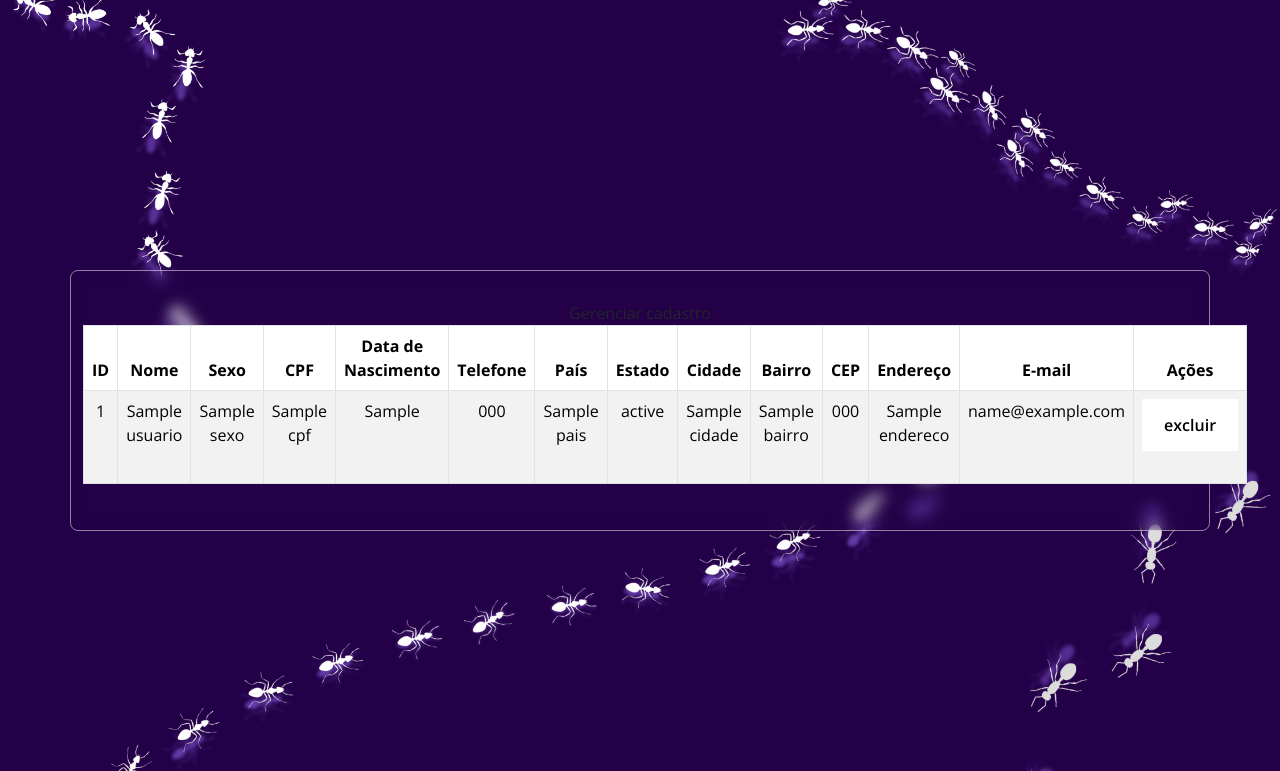
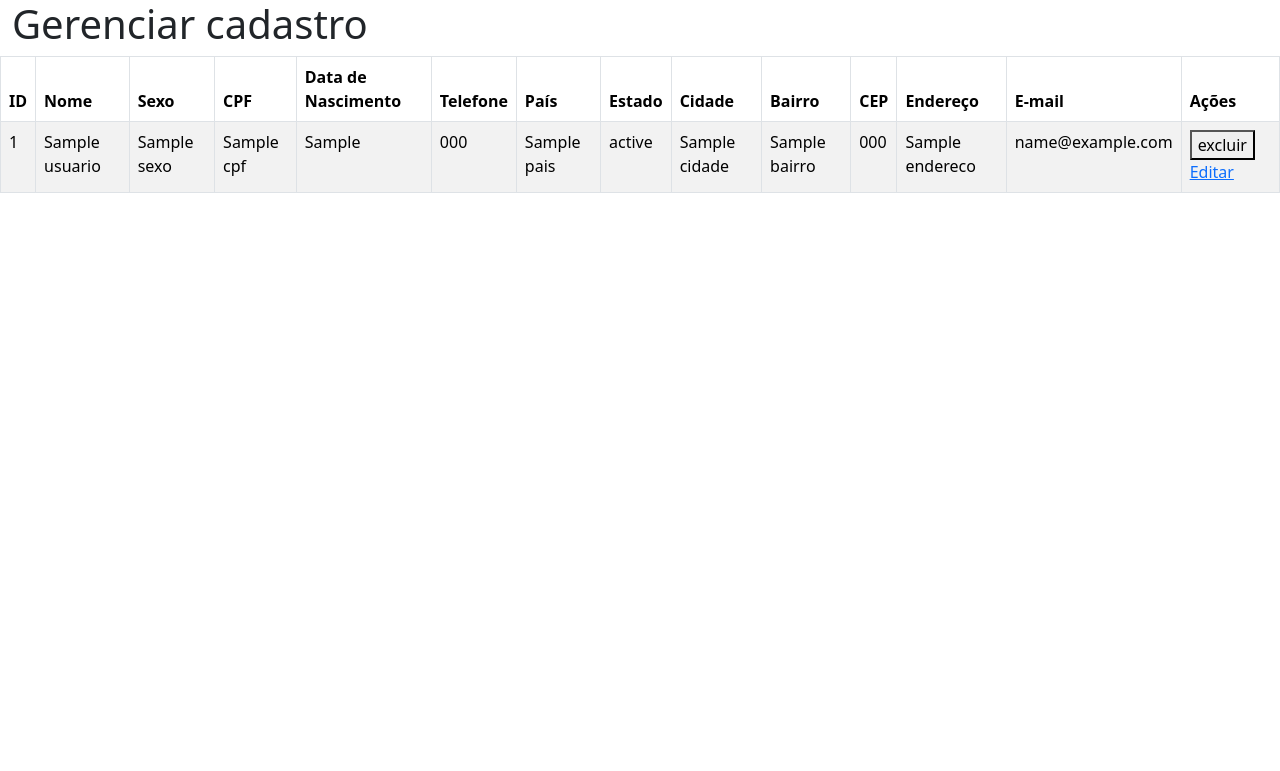
Before and after one commit to clara-cecilia/TueEu, a Flask app: template templates/admin.html in a window 1280 px wide. Shown: the top 771 px of the page. Run offline with Flask 3, Linux system fonts and the light colour scheme; the template is opened without the code that fills it: most values are stand-ins (such as "Sample title", 1, 10 or a date in 2020).

```diff
--- a/templates/admin.html
+++ b/templates/admin.html
@@ -4,14 +4,22 @@
     <meta charset="UTF-8">
     <meta name="viewport" content="width=device-width, initial-scale=1.0">
     <title>Administrar Usuarios</title>
-    <link rel="stylesheet" href="{{ url_for('static', filename='style.css') }}">
+    <!--<link rel="stylesheet" href="{{ url_for('static', filename='style.css') }}"> -->
     <link rel="stylesheet" href="https://cdn.jsdelivr.net/npm/bootstrap@5.3.3/dist/css/bootstrap.min.css">
+    <style>
+        body {
+            display: flex;
+            justify-content: center;
+            align-items: center;
+        }
+    </style>
 
 
 </head>
 <body>
-    <div class="container"
-    <h1 >Gerenciar cadastro</h1>
+    <div class="container-fluid">
+        <div class="row">
+            <h1>Gerenciar cadastro</h1>
             <table border="1" class="table table-striped table-bordered">
                 <thead>
                     <tr>
@@ -57,6 +65,8 @@
                     {% endfor %}
                 </tbody>
             </table>
-    <!--<script src="https://cdn.jsdelivr.net/npm/bootstrap@5.3.3/dist/js/bootstrap.min.js" integrity="sha384-0pUGZvbkm6XF6gxjEnlmuGrJXVbNuzT9qBBavbLwCsOGabYfZo0T0to5eqruptLy" crossorigin="anonymous"></script>-->
+        </div>
+    </div>
+    <script src="https://cdn.jsdelivr.net/npm/bootstrap@5.3.3/dist/js/bootstrap.min.js" integrity="sha384-0pUGZvbkm6XF6gxjEnlmuGrJXVbNuzT9qBBavbLwCsOGabYfZo0T0to5eqruptLy" crossorigin="anonymous"></script>
 </body>
 </html>
```
Lines whose indentation alone changed are shown as unchanged.
